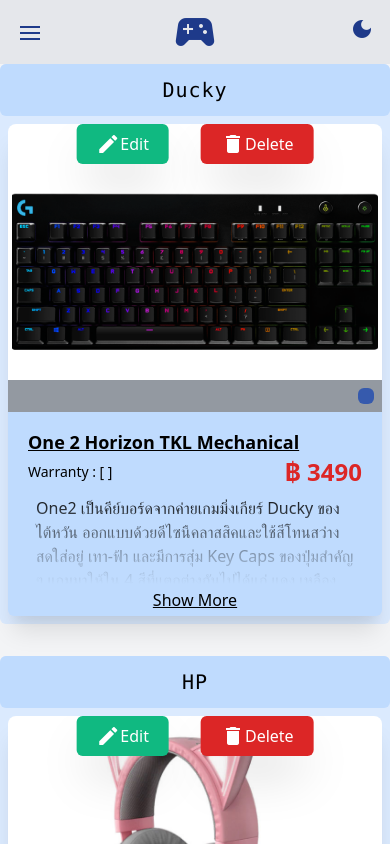
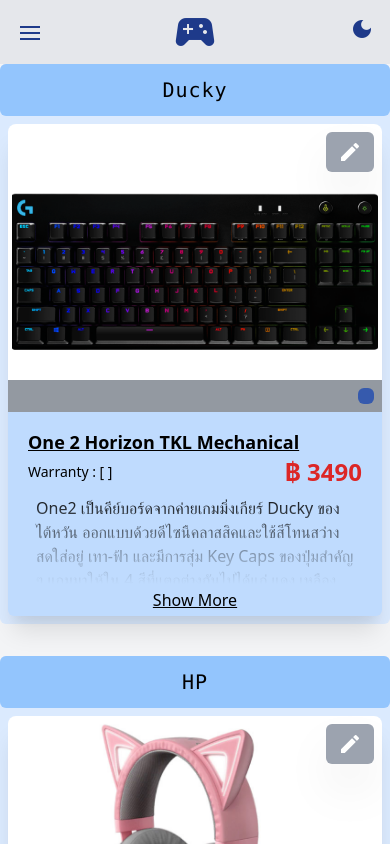
Before and after one commit to INT221-014-027-118/Front-end-Not-use, a Vue app: page /product in a window 390 px wide. Shown: the top 844 px of the page. Built offline with nearby package versions, Linux system fonts and the light colour scheme; data requests are answered from the project's data file.

Commit message:
[Update] UI baesitem

```diff
--- a/src/components/BaseItem.vue
+++ b/src/components/BaseItem.vue
@@ -1,60 +1,57 @@
 <template>
-  <div
-    class="flex flex-col rounded-lg shadow-xl "
-    @mouseenter="showED = !showED"
-    @mouseleave="showED = !showED"
-    v-show="!isDeleted"
-  >
+    <div class="flex flex-col rounded-lg shadow-xl" v-show="!isDeleted">
         <div class="overflow-hidden w-full relative pb-72">
             <div
-        v-show="showED"
-        class="flex invisible sm:visible space-x-8 absolute z-10 top-1/2 right-1/2 transform translate-x-2/4"
+                v-show="btnEditer"
+                class="flex space-x-2 sm:space-x-8 absolute z-10 top-1/4 right-1/2 transform translate-x-2/4 translate-y-1/2"
             >
                 <div
-          class=" bg-green-500 py-4 px-5 cursor-pointer rounded-full text-white shadow-2xl"
+                    class="bg-green-500 py-4 px-5 cursor-pointer rounded-full text-white shadow-2xl flex items-center"
                     @click="editItem"
                 >
-          <span class="material-icons text-4xl">edit</span>
+                    <span class="material-icons text-4xl">edit</span>Edit
                 </div>
                 <div
-          class=" bg-red-600 py-4 px-5 cursor-pointer rounded-full text-white shadow-2xl"
+                    class="bg-red-600 py-4 px-5 cursor-pointer rounded-full text-white shadow-2xl flex items-center"
                     @click="deleteItem"
                 >
-          <span class="material-icons text-4xl">delete</span>
+                    <span class="material-icons text-4xl">delete</span>Delete
                 </div>
             </div>
+            <div>
                 <div
-        class="flex visible sm:invisible space-x-8 absolute z-10 right-1/2 transform  translate-x-2/4"
+                    class="material-icons items-center bg-gray-400 py-2 px-3 cursor-pointer absolute z-10 top-2 right-2 rounded-md text-white shadow-2xl"
+                    v-show="!btnEditer"
+                    @click="btnEditer = !btnEditer"
                 >
-        <div
-          class=" flex items-center bg-green-500 py-1 px-5 cursor-pointer rounded-md text-white shadow-2xl"
-          @click="editItem"
-        >
-          <span class="material-icons text-2xl">edit</span>Edit
+                    edit
                 </div>
                 <div
-          class=" flex items-center bg-red-600 py-1 px-5 cursor-pointer rounded-md text-white shadow-2xl"
-          @click="deleteItem"
+                    class="material-icons items-center bg-gray-400 py-2 px-3 cursor-pointer absolute z-10 top-2 right-2 rounded-md text-white shadow-2xl"
+                    v-show="btnEditer"
+                    @click="btnEditer = !btnEditer"
                 >
-          <span class="material-icons text-2xl">delete</span>Delete
+                    close
                 </div>
             </div>
             <img
                 :src="image"
                 class="absolute h-full w-full object-cover object-center p-1 rounded-t-lg bg-white"
-        alt=""
-        :class="{ ' sm:opacity-50': showED }"
+                alt="img product"
+                :class="[btnEditer ? ' opacity-50' : '']"
             />
             <div
-        class=" absolute -mt-4 w-full p-1 bottom-0 bg-gray-600 opacity-60 h-8"
+                class="absolute -mt-4 w-full p-1 bottom-0 bg-gray-600 opacity-60 h-8"
             />
-      <div class=" absolute -mt-4 w-full p-1 bottom-0">
+            <div class="absolute -mt-4 w-full p-1 bottom-0">
                 <div class="flex flex-row-reverse">
                     <div
                         class="w-4 h-4 m-1 rounded-md"
                         v-for="color in product.colors"
                         :key="color.colorId"
-            :style="{ backgroundColor: color.hexColor }"
+                        :style="{
+                            backgroundColor: color.hexColor,
+                        }"
                     ></div>
                 </div>
             </div>
@@ -74,7 +71,9 @@
             @mouseleave="more = !more"
         >
             <div class="z-10 w-full relative">
-        <div class="pt-4 pb-8 px-5 bg-blue-200 dark:bg-gray-600 rounded-b-md">
+                <div
+                    class="pt-4 pb-8 px-5 bg-blue-200 dark:bg-gray-600 rounded-b-md"
+                >
                     <h1
                         class="font-bold text-lg underline sm:no-underline"
                         :class="{ underline: more }"
@@ -82,7 +81,9 @@
                         {{ product.name }}
                     </h1>
                     <div class="flex items-center justify-between">
-            <div class="text-sm font-light text-black dark:text-white ">
+                        <div
+                            class="text-sm font-light text-black dark:text-white"
+                        >
                             Warranty : [ ]
                         </div>
                         <div class="text-2xl text-red-600 font-bold">
@@ -94,7 +95,7 @@
                     >
                         {{ product.description }}
                         <div
-              class="absolute z-10 bottom-0 left-0 right-0 h-24 bg-gradient-to-t from-blue-200 dark:from-gray-600  pointer-events-none"
+                            class="absolute z-10 bottom-0 left-0 right-0 h-24 bg-gradient-to-t from-blue-200 dark:from-gray-600 pointer-events-none"
                         ></div>
                     </div>
                 </div>
@@ -113,19 +114,32 @@
     data() {
         return {
             forTestImg: [
-        { type: "keyboard", img: require("@/assets/keyboard.svg") },
-        { type: "headset", img: require("@/assets/headset.svg") },
-        { type: "mouse", img: require("@/assets/mouse.svg") },
+                {
+                    type: "keyboard",
+                    img: require("@/assets/keyboard.svg"),
+                },
+                {
+                    type: "headset",
+                    img: require("@/assets/headset.svg"),
+                },
+                {
+                    type: "mouse",
+                    img: require("@/assets/mouse.svg"),
+                },
             ],
             image: "",
-      showED: false,
+            hoverEditer: false,
+            btnEditer: false,
             urlItem: "http://localhost:5000/products/" + this.product.id,
             isDeleted: false,
         };
     },
     methods: {
         editItem() {
-      this.$router.push({ name: "Form", params: { itemId: this.product.id } });
+            this.$router.push({
+                name: "Form",
+                params: { itemId: this.product.id },
+            });
         },
         deleteItem() {
             let confirm = window.confirm("Are you sure?");
--- a/src/views/Item.vue
+++ b/src/views/Item.vue
@@ -7,7 +7,8 @@
                 class="bg-blue-200 dark:bg-blue-800 px-10 py-3 text-xl font-mono tracking-wider rounded-md flex flex-col md:flex-row justify-between items-center relative"
             >
                 <div>
-          <span class="text-2xl">{{ item.brand }}: </span>{{ item.name }}
+                    <span class="text-2xl">{{ item.brand }}: </span
+                    >{{ item.name }}
                 </div>
                 <div class="flex mt-4 md: md:m-0 text-sm">
                     <div
@@ -39,7 +40,9 @@
                         alt=""
                         class="max-h-44 md:max-h-96 my-5 bg-white"
                     />
-          <div class="flex flex-col md:flex-row items-center justify-center">
+                    <div
+                        class="flex flex-col md:flex-row items-center justify-center"
+                    >
                         <div
                             class="w-7 h-7 m-2 text-center rounded-md cursor-pointer flex items-center justify-center"
                             v-for="color in item.colors"
@@ -71,6 +74,7 @@
     name: "Item",
     components: {},
     props: {
+        type: String,
         itemName: String,
         itemId: Number,
         itemImgTest: String,
@@ -96,14 +100,21 @@
             }
         },
         editItem() {
-      this.$router.push({ name: "Form", params: { itemId: this.item.id } });
+            this.$router.push({
+                name: "Form",
+                params: { itemId: this.item.id },
+            });
         },
     },
     async created() {
+        if (this.itemId != null) {
             fetch(this.urlItem)
                 .then((res) => res.json())
                 .then((data) => (this.item = data))
                 .catch((error) => console.log(error));
+        } else {
+            this.$router.push('/product/'+this.type);
+        }
     },
 };
 </script>
--- a/src/views/Product.vue
+++ b/src/views/Product.vue
@@ -1,19 +1,30 @@
 <template>
-  <router-view class="z-40 h-screen w-full backdrop-filter backdrop-blur-xl"/>
+    <router-view
+        class="z-40 h-screen w-full backdrop-filter backdrop-blur-xl"
+    />
     <div class="mt-16 md:mt-20 mb-52 md:mb-60">
-    <div class="h-full items-center mx-auto max-w-6xl bg-blue-100 dark:bg-gray-700 rounded-md mb-8 relative"
-      v-for="brand in brandsObjs" :key="brand.brand" >
-      <div class="text-center bg-blue-200 dark:bg-blue-800 px-2 py-3 text-xl font-mono tracking-wider rounded-md sticky top-16 md:top-20 z-30 ">
+        <div
+            class="h-full items-center mx-auto max-w-6xl bg-blue-100 dark:bg-gray-700 rounded-md mb-8 relative"
+            v-for="brand in brandsObjs"
+            :key="brand.brand"
+        >
+            <div
+                class="text-center bg-blue-300 dark:bg-blue-800 px-2 py-3 text-xl font-mono tracking-wider rounded-md sticky top-16 md:top-20 z-30"
+            >
                 {{ brand.brand }}
             </div>
 
-      <div class="container p-2 mx-auto grid gap-3 grid-cols-1 md:grid-cols-2 lg:grid-cols-3" >
-        <base-item :product="item" v-for="item in brand.items" :key="item.id" />
-      </div>
-
+            <div
+                class="container p-2 mx-auto grid gap-3 grid-cols-1 md:grid-cols-2 lg:grid-cols-3"
+            >
+                <base-item
+                    :product="item"
+                    v-for="item in brand.items"
+                    :key="item.id"
+                />
             </div>
         </div>
-
+    </div>
 </template>
 
 <script>
@@ -48,7 +59,10 @@
                 .then(() => {
                     if (!this.resetPage) {
                         this.items = this.items.filter((item) => {
-              return item.type.toLowerCase() === this.type.toLowerCase();
+                            return (
+                                item.type.toLowerCase() ===
+                                this.type.toLowerCase()
+                            );
                         });
                     }
                 })
```
Lines whose indentation alone changed are shown as unchanged.
